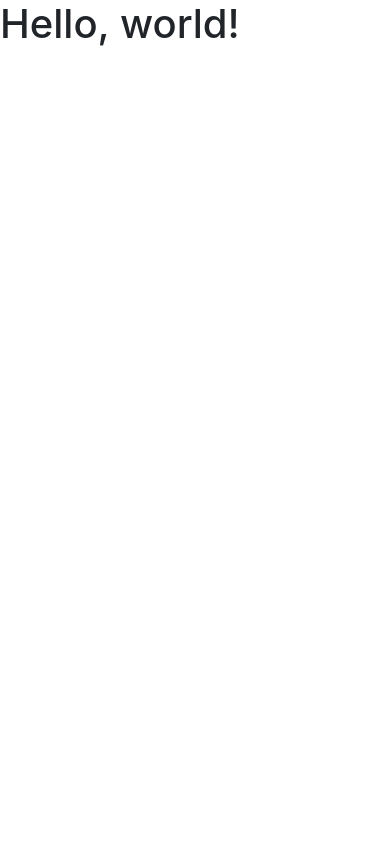
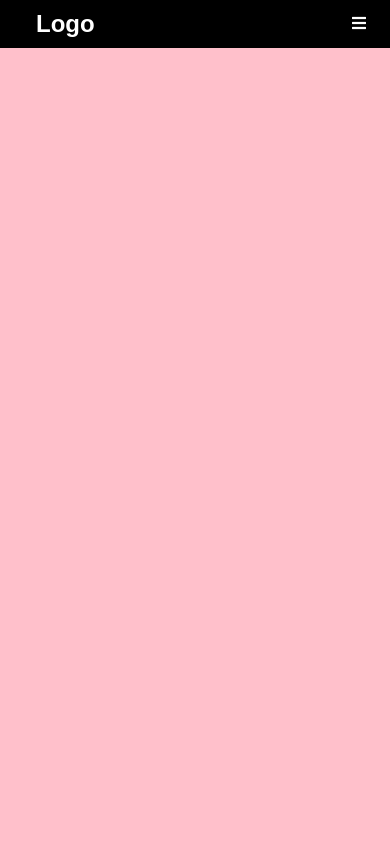
Before and after one commit to Jhonf19/barber, a plain HTML site: page index.html in a window 390 px wide. Shown: the top 844 px of the page. Drawn offline with nearby package versions, Linux system fonts and the light colour scheme; a web font is replaced by a local one.

Commit message:
added Navbar responsive

```diff
--- a/index.html
+++ b/index.html
@@ -1,22 +1,54 @@
 <!DOCTYPE html>
-<html lang="en" dir="ltr">
+<html lang="es" dir="ltr">
   <head>
     <!-- Required meta tags -->
     <meta charset="utf-8">
     <meta name="viewport" content="width=device-width, initial-scale=1, shrink-to-fit=no">
 
     <!-- Bootstrap CSS -->
-    <link rel="stylesheet" href="https://stackpath.bootstrapcdn.com/bootstrap/4.3.1/css/bootstrap.min.css" integrity="sha384-ggOyR0iXCbMQv3Xipma34MD+dH/1fQ784/j6cY/iJTQUOhcWr7x9JvoRxT2MZw1T" crossorigin="anonymous">
+    <!-- <link rel="stylesheet" href="https://stackpath.bootstrapcdn.com/bootstrap/4.3.1/css/bootstrap.min.css" integrity="sha384-ggOyR0iXCbMQv3Xipma34MD+dH/1fQ784/j6cY/iJTQUOhcWr7x9JvoRxT2MZw1T" crossorigin="anonymous"> -->
+    <script src="http://localhost:35729/livereload.js">
 
-    <title>Hello, world!</title>
+    </script>
+    <!-- Icons -->
+    <link rel="stylesheet" href="https://use.fontawesome.com/releases/v5.8.2/css/all.css" integrity="sha384-oS3vJWv+0UjzBfQzYUhtDYW+Pj2yciDJxpsK1OYPAYjqT085Qq/1cq5FLXAZQ7Ay" crossorigin="anonymous">
+    <link rel="stylesheet" href="master.css">
+    <title>Barber-Shop</title>
   </head>
   <body>
-    <h1>Hello, world!</h1>
+  <div class="wraper">
+    <header>
+      <nav>
+        <div class="menu-icon">
+          <i class="fa fa-bars 2x"></i>
+        </div>
+        <div class="logo">
+          Logo
+        </div>
+        <div class="menu">
+          <ul>
+            <li><a href="#">Home</a></li>
+            <li><a href="#">About</a></li>
+            <li><a href="#">Blog</a></li>
+            <li><a href="#">Contact</a></li>
+          </ul>
+        </div>
+      </nav>
+    </header>
+    <div class="content">
+      <p>Lorem ipsum dolor sit amet, consectetur adipisicing elit, sed do eiusmod tempor incididunt ut labore et dolore magna aliqua. Ut enim ad minim veniam, quis nostrud exercitation ullamco laboris nisi ut aliquip ex ea commodo consequat. Duis aute irure dolor in reprehenderit in voluptate velit esse cillum dolore eu fugiat nulla pariatur. Excepteur sint occaecat cupidatat non proident, sunt in culpa qui officia deserunt mollit anim id est laborum.</p>
+      <p>Lorem ipsum dolor sit amet, consectetur adipisicing elit, sed do eiusmod tempor incididunt ut labore et dolore magna aliqua. Ut enim ad minim veniam, quis nostrud exercitation ullamco laboris nisi ut aliquip ex ea commodo consequat. Duis aute irure dolor in reprehenderit in voluptate velit esse cillum dolore eu fugiat nulla pariatur. Excepteur sint occaecat cupidatat non proident, sunt in culpa qui officia deserunt mollit anim id est laborum.</p>
+      <p>Lorem ipsum dolor sit amet, consectetur adipisicing elit, sed do eiusmod tempor incididunt ut labore et dolore magna aliqua. Ut enim ad minim veniam, quis nostrud exercitation ullamco laboris nisi ut aliquip ex ea commodo consequat. Duis aute irure dolor in reprehenderit in voluptate velit esse cillum dolore eu fugiat nulla pariatur. Excepteur sint occaecat cupidatat non proident, sunt in culpa qui officia deserunt mollit anim id est laborum.</p>
+    </div>
 
-    <!-- Optional JavaScript -->
+  </div>
+
+
     <!-- jQuery first, then Popper.js, then Bootstrap JS -->
     <script src="https://code.jquery.com/jquery-3.3.1.slim.min.js" integrity="sha384-q8i/X+965DzO0rT7abK41JStQIAqVgRVzpbzo5smXKp4YfRvH+8abtTE1Pi6jizo" crossorigin="anonymous"></script>
-    <script src="https://cdnjs.cloudflare.com/ajax/libs/popper.js/1.14.7/umd/popper.min.js" integrity="sha384-UO2eT0CpHqdSJQ6hJty5KVphtPhzWj9WO1clHTMGa3JDZwrnQq4sF86dIHNDz0W1" crossorigin="anonymous"></script>
-    <script src="https://stackpath.bootstrapcdn.com/bootstrap/4.3.1/js/bootstrap.min.js" integrity="sha384-JjSmVgyd0p3pXB1rRibZUAYoIIy6OrQ6VrjIEaFf/nJGzIxFDsf4x0xIM+B07jRM" crossorigin="anonymous"></script>
+        <!-- Optional JavaScript -->
+        <script src="main.js" type="text/javascript"></script>
+    <!-- <script src="https://cdnjs.cloudflare.com/ajax/libs/popper.js/1.14.7/umd/popper.min.js" integrity="sha384-UO2eT0CpHqdSJQ6hJty5KVphtPhzWj9WO1clHTMGa3JDZwrnQq4sF86dIHNDz0W1" crossorigin="anonymous"></script> -->
+    <!-- <script src="https://stackpath.bootstrapcdn.com/bootstrap/4.3.1/js/bootstrap.min.js" integrity="sha384-JjSmVgyd0p3pXB1rRibZUAYoIIy6OrQ6VrjIEaFf/nJGzIxFDsf4x0xIM+B07jRM" crossorigin="anonymous"></script> -->
   </body>
 </html>
--- /dev/null
+++ b/main.js
@@ -0,0 +1,12 @@
+$(function() {
+  $(".menu-icon").on("click", function() {
+    $("nav ul").toggleClass("showing");
+  });
+});
+$(window).on("scroll", function() {
+  if ($(window).scrollTop()) {
+    $("nav").addClass("black");
+  }else {
+    $("nav").removeClass("black");
+  }
+});
--- /dev/null
+++ b/master.css
@@ -0,0 +1,103 @@
+@import url('https://fonts.googleapis.com/css?family=Alegreya+Sans|Pragati+Narrow');
+
+
+html, body{
+  margin: 0;
+  padding: 0;
+  width: 100%;
+}
+body{
+  font-family: 'Pragati Narrow', sans-serif;
+}
+
+header{
+  width: 100%;
+  height: 100vh;
+  background: pink;
+}
+
+.content{
+  width: 90%;
+  margin: 4em auto;
+  font-size: 20px;
+  line-height: 30px;
+  text-align: justify;
+}
+
+.logo{
+  position: fixed;
+  float: left;
+  margin: 16px 36px;
+  font-weight: bold;
+  font-size: 24px;
+  color: #fff;
+}
+
+nav{
+  position: fixed;
+  width: 100%;
+}
+
+nav ul{
+  list-style: none;
+  background: rgba(0, 0, 0, 0.5);
+  overflow: hidden;
+  color: #fff;
+  padding: 0;
+  text-align: center;
+  margin: 0;
+  transition: 1s;
+}
+
+nav.black ul{
+  background: #000;
+}
+
+nav ul li{
+  display: inline-block;
+  padding: 20px;
+
+}
+
+nav ul li a{
+  text-decoration: none;
+  color: #fff;
+  font-size: 20px;
+}
+
+.menu-icon{
+  width: 100%;
+  background: #000;
+  text-align: right;
+  box-sizing: border-box;
+  padding: 15px 24px;
+  cursor: pointer;
+  color: #fff;
+  display: none;
+}
+@media (max-width:580px) {
+  .logo{
+    position: fixed;
+    top: 0;
+    margin-top: 10px;
+  }
+  nav ul{
+    max-height: 0px;
+    background: #000;
+  }
+  nav.black ul{
+    background: #000;
+  }
+  .showing{
+    max-height: 20em;
+  }
+  nav ul li{
+    box-sizing: border-box;
+    width: 100%;
+    padding: 24px 0;
+    text-align: center;
+  }
+  .menu-icon{
+    display: block;
+  }
+}
```
Also changed, not shown: s.txt (added).
